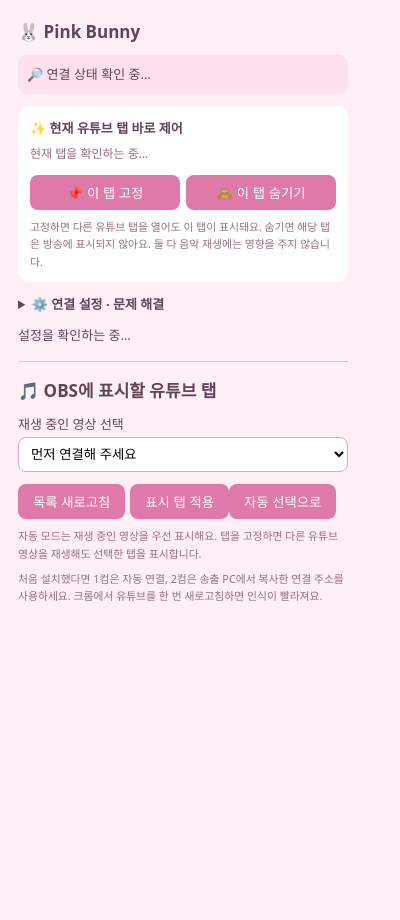
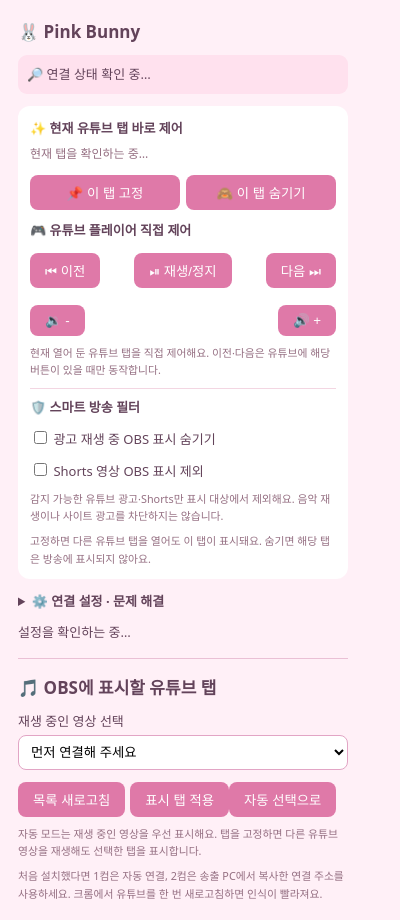
Before and after one commit to Cho-L/PinkBunny, a browser extension: page extension/popup.html in a window 400 px wide. Before the commit the page ends 844 px from the top, so only its background shows below. Drawn offline with Linux system fonts and the light colour scheme; no server answers.

Commit message:
v10: expose YouTube transport and smart broadcast filters in Chrome popup

```diff
--- a/extension/popup.html
+++ b/extension/popup.html
@@ -5,7 +5,20 @@ body{font:13px/1.6 system-ui,sans-serif;width:330px;margin:0;padding:18px;backgr
 <strong>✨ 현재 유튜브 탭 바로 제어</strong>
 <div id="activeVideo" style="font-size:12px;color:#956f82;margin-top:5px">현재 탭을 확인하는 중…</div>
 <div style="display:flex;gap:6px;flex-wrap:wrap"><button id="pinCurrent" style="flex:1">📌 이 탭 고정</button><button id="toggleCurrent" style="flex:1">🙈 이 탭 숨기기</button></div>
-<small>고정하면 다른 유튜브 탭을 열어도 이 탭이 표시돼요. 숨기면 해당 탭은 방송에 표시되지 않아요. 둘 다 음악 재생에는 영향을 주지 않습니다.</small>
+<div style="margin-top:10px"><strong>🎮 유튜브 플레이어 직접 제어</strong><div style="display:flex;gap:5px;justify-content:space-between;flex-wrap:wrap">
+<button data-control="previous" title="재생목록 이전">⏮ 이전</button>
+<button data-control="toggle" title="재생 또는 일시정지">⏯ 재생/정지</button>
+<button data-control="next" title="재생목록 다음">다음 ⏭</button>
+<button data-control="volumeDown">🔉 -</button>
+<button data-control="volumeUp">🔊 +</button></div>
+<small>현재 열어 둔 유튜브 탭을 직접 제어해요. 이전·다음은 유튜브에 해당 버튼이 있을 때만 동작합니다.</small></div>
+<div style="margin-top:10px;border-top:1px solid #f3d6e2;padding-top:8px">
+<strong>🛡️ 스마트 방송 필터</strong>
+<label><input id="filterAds" type="checkbox" style="width:auto"> 광고 재생 중 OBS 표시 숨기기</label>
+<label><input id="filterShorts" type="checkbox" style="width:auto"> Shorts 영상 OBS 표시 제외</label>
+<small>감지 가능한 유튜브 광고·Shorts만 표시 대상에서 제외해요. 음악 재생이나 사이트 광고를 차단하지는 않습니다.</small>
+</div>
+<small>고정하면 다른 유튜브 탭을 열어도 이 탭이 표시돼요. 숨기면 해당 탭은 방송에 표시되지 않아요.</small>
 </div>
 <details style="margin-top:12px"><summary style="cursor:pointer;font-weight:bold">⚙️ 연결 설정 · 문제 해결</summary><button id="auto" style="width:100%">✨ 1컴 자동 연결</button>
 <label>2컴 연결 주소 붙여넣기</label><input id="pair" placeholder="pinkbunny://pair?host=..." autocomplete="off">
```
